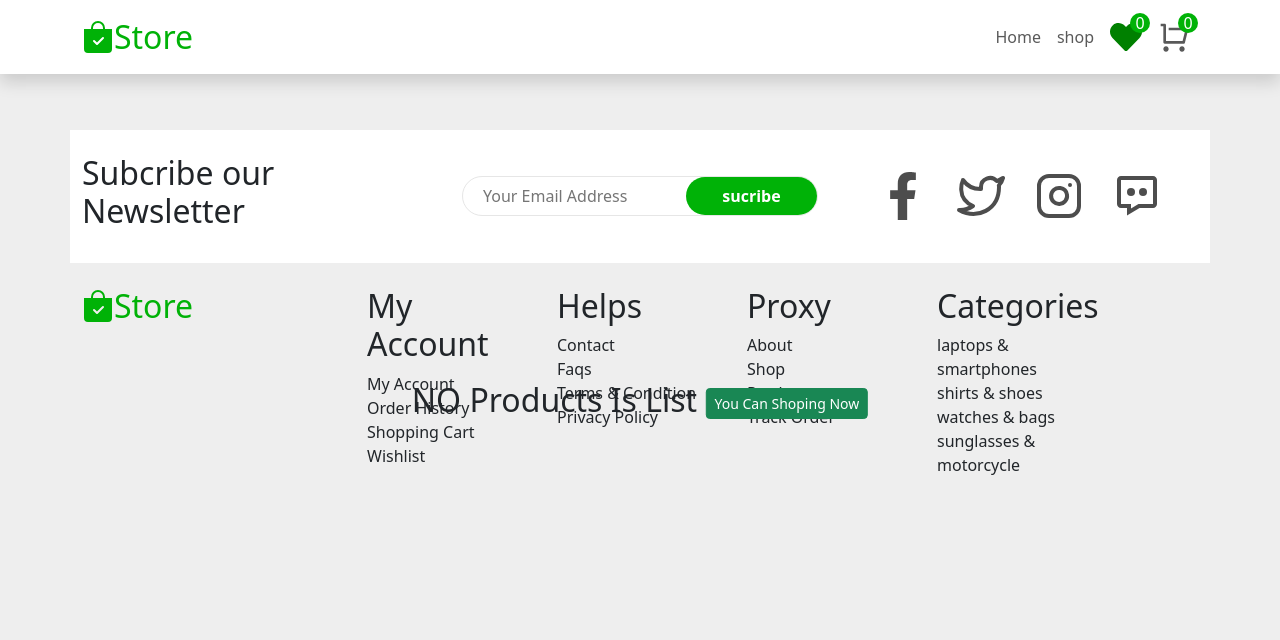
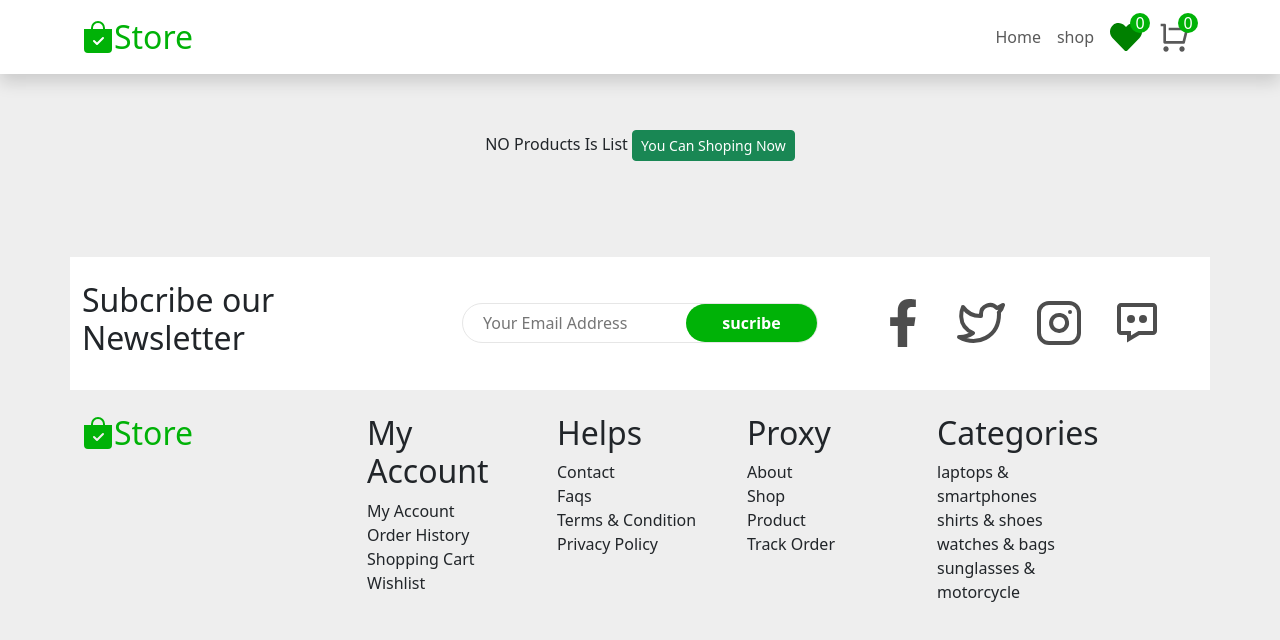
Before and after one commit to walid-44/e-commerce, a React (Vite) app: page /loveProduct in a window 1280 px wide. Shown: the top 640 px of the page. Built offline with nearby package versions, Linux system fonts and the light colour scheme.

Commit message:
Modifications

```diff
--- a/src/components/backet/ProductBacket.jsx
+++ b/src/components/backet/ProductBacket.jsx
@@ -33,7 +33,7 @@ const ProductBacket = () => {
         ) : (
           <Offcanvas.Body>
             <div className="d-flex justify-content-end">
-              <Button variant="primary" onClick={handleView}>
+              <Button className="btn-view" variant="success" onClick={handleView}>
                 View cart
               </Button>
             </div>
--- a/src/components/backet/productbacket.css
+++ b/src/components/backet/productbacket.css
@@ -6,3 +6,6 @@
   width: 100%;
   height: 100%;
 }
+.btn-view{
+  background-color: var(--color_green) !important;
+}
--- a/src/components/productDetails/ProductDetails.jsx
+++ b/src/components/productDetails/ProductDetails.jsx
@@ -32,7 +32,6 @@ const ProductDetails = ({ product }) => {
           </div>
           <div className="love-details d-flex  justify-content-between align-items-center mt-5">
             <AddCart product={product} />
-
             <Love product={product} />
           </div>
         </Col>
--- a/src/components/productcart/ProductCart.jsx
+++ b/src/components/productcart/ProductCart.jsx
@@ -18,7 +18,7 @@ const ProductCart = ({ product }) => {
   };
 
   return (
-  <Col  sm={6} lg={4} xl={3} className="my-1">
+  <Col   sm={6} lg={4} xl={3} className="my-1">
       <Card className="card-hover overflow-hidden  position-relative">
         <div className="image overflow-hidden position-relative">
           <Card.Img variant="top" src={product.thumbnail} alt={product.title} />
--- a/src/components/productsList/ProductsList.jsx
+++ b/src/components/productsList/ProductsList.jsx
@@ -18,7 +18,7 @@ const ProductsList = ({categoriesData}) => {
 
   return (
     <Row>
-      {cate.isLoading && <div className="position-relative mh-100"><Loading /></div> }
+      {cate.isLoading && <Row className="position-relative"><Loading /></Row> }
       {categoriesData === "all" && allcate.map((product) => (
         <ProductCart key={product.id} product={product} />
       ))}
--- a/src/pages/loveProduct/LoveProduct.jsx
+++ b/src/pages/loveProduct/LoveProduct.jsx
@@ -14,8 +14,8 @@ const LoveProduct = () => {
   return (
     <Row>
       {productLove.length === 0 ? (
-        <div>
-          <p className="impty-list">
+        <div className="position-relative h-75">
+          <p className="text-center my-5">
             NO Products Is List{" "}
             <Button variant="success" size="sm" onClick={() => navigate("/products")}>
               You Can Shoping Now{" "}
--- a/src/pages/loveProduct/loveProduct.css
+++ b/src/pages/loveProduct/loveProduct.css
@@ -1,7 +1,7 @@
 .impty-list{
-  position: absolute;
   left: 50%;
   top:50%;
+  margin: auto;
   font-size: 2rem;
   transform: translate(-50% , -50%);
 }
```
